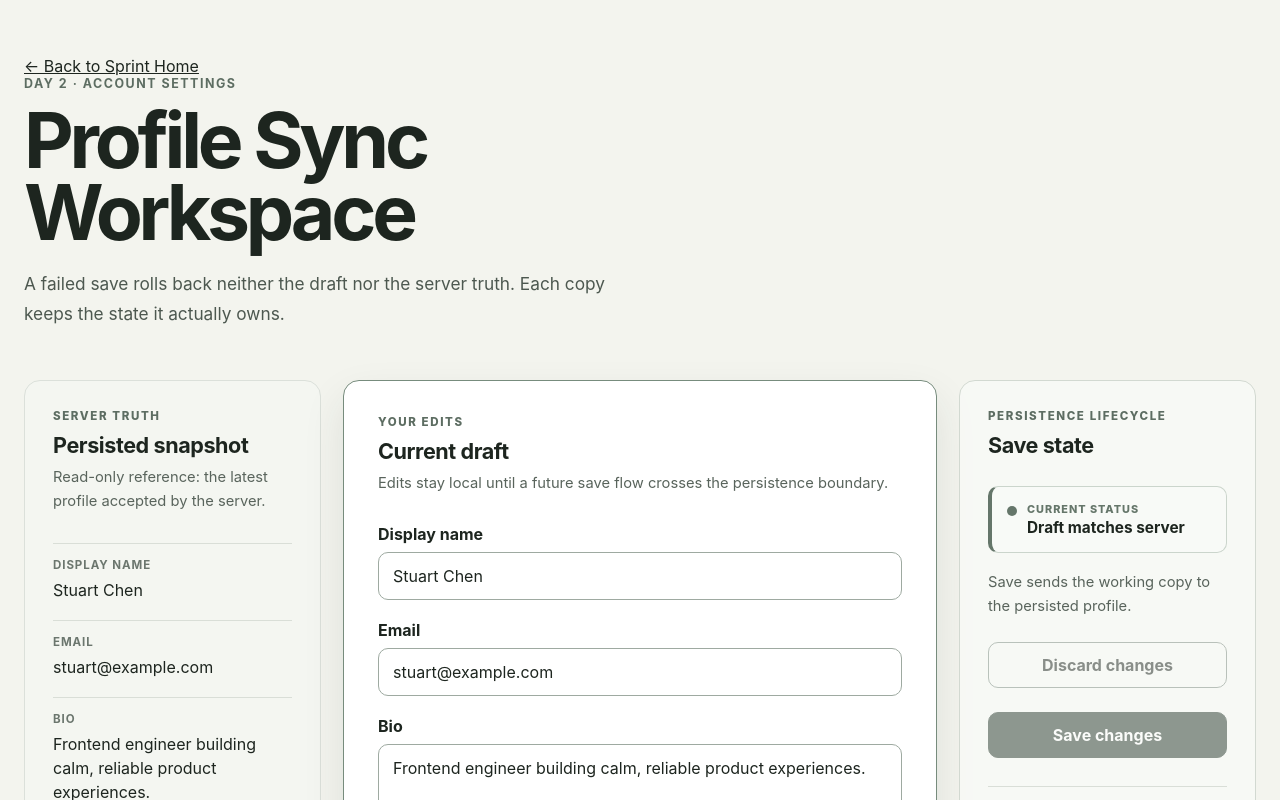
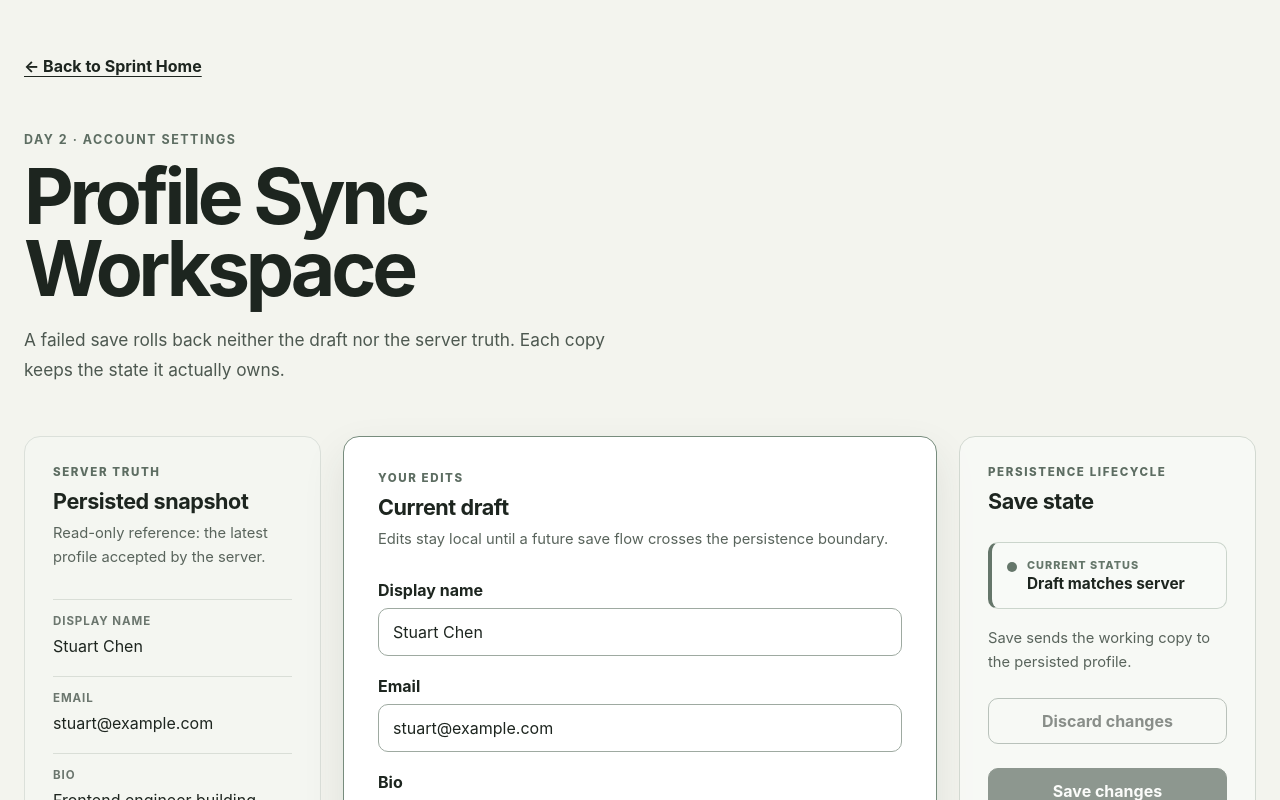
Before and after one commit to stuartchendev/7-day-frontend-production-sprint, a React (Vite) app: page /day-2 in a window 1280 px wide. Shown: the top 800 px of the page. Built offline with nearby package versions, Linux system fonts and the light colour scheme.

Commit message:
fix(day-2): polish underline and sprint date

```diff
--- a/src/app/app.css
+++ b/src/app/app.css
@@ -59,6 +59,11 @@ h1 {
   font-size: clamp(3rem, 8vw, 6.75rem);
   line-height: 0.94;
   letter-spacing: -0.055em;
+}
+
+.back-link {
+  text-underline-offset: 0.25em;
+  font-weight: 700;
 }
 
 .sprint-index__intro {
@@ -1032,6 +1037,7 @@ h1 {
 
 .profile-workspace__header {
   max-width: 700px;
+  margin-top: 56px;
 }
 
 .profile-workspace__header h1 {
@@ -1333,14 +1339,14 @@ h1 {
 }
 
 .save-demo-control__label,
-.save-demo-control > p:last-child {
+.save-demo-control>p:last-child {
   margin: 0 0 10px;
   color: #67736b;
   font-size: 0.85rem;
   font-weight: 700;
 }
 
-.save-demo-control > p:last-child {
+.save-demo-control>p:last-child {
   margin: 10px 0 0;
   color: #44614b;
 }
--- a/src/days/day-2/DayTwoPage.tsx
+++ b/src/days/day-2/DayTwoPage.tsx
@@ -295,7 +295,7 @@ export function DayTwoPage() {
 
   return (
     <main className="profile-workspace">
-      <Link className='back-link' to={`/`}>← Back to Sprint Home</Link>
+      <Link className='back-link' to="/">← Back to Sprint Home</Link>
       <header className="profile-workspace__header">
         <p className="sprint-index__eyebrow">Day 2 · Account settings</p>
         <h1>Profile Sync Workspace</h1>
--- a/src/days/sprintDays.ts
+++ b/src/days/sprintDays.ts
@@ -20,7 +20,7 @@ export const sprintDays: SprintDay[] = [
     slug: 'day-2',
     title: 'Profile Sync Workspace',
     summary: 'A failed save rolls back neither the draft nor the server truth. Each copy keeps the state it actually owns.',
-    publishedOn: '2026-08-24',
+    publishedOn: '2026-08-25',
     Component: DayTwoPage,
   },
 ]
```
